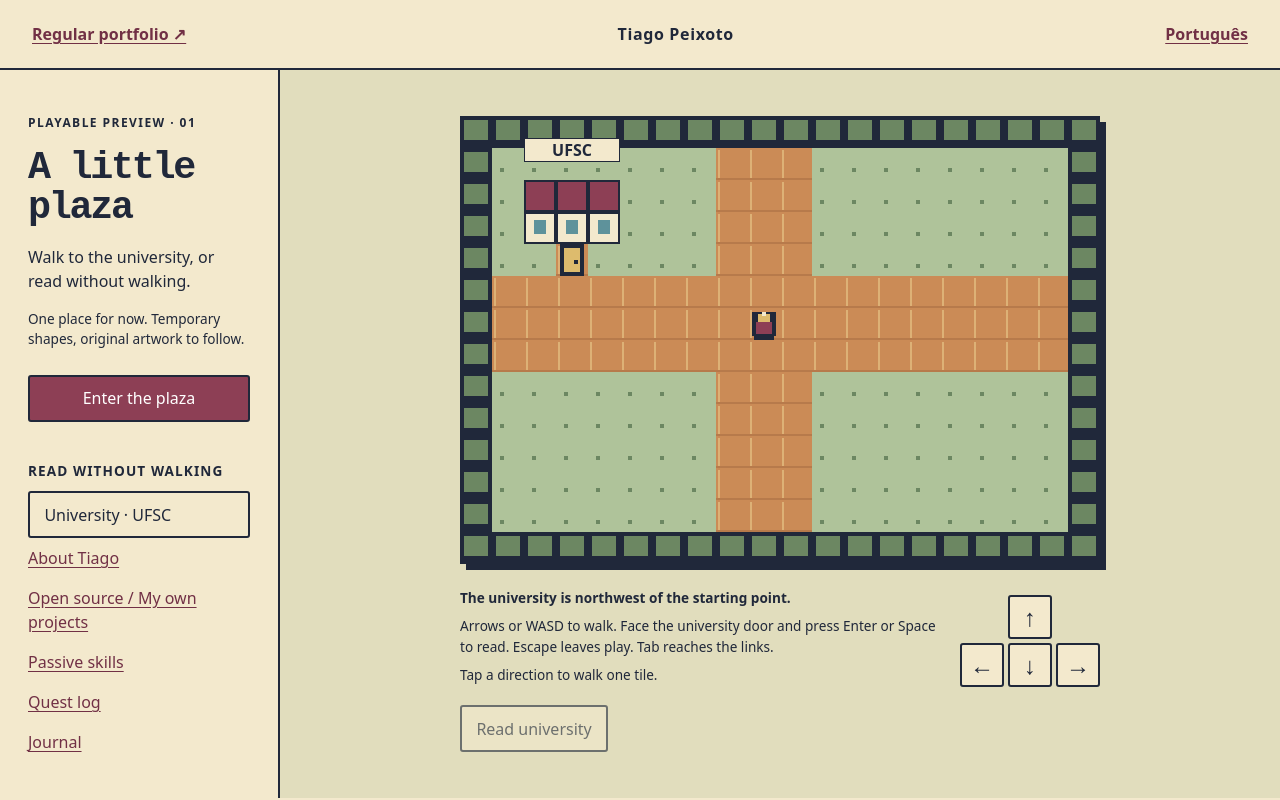
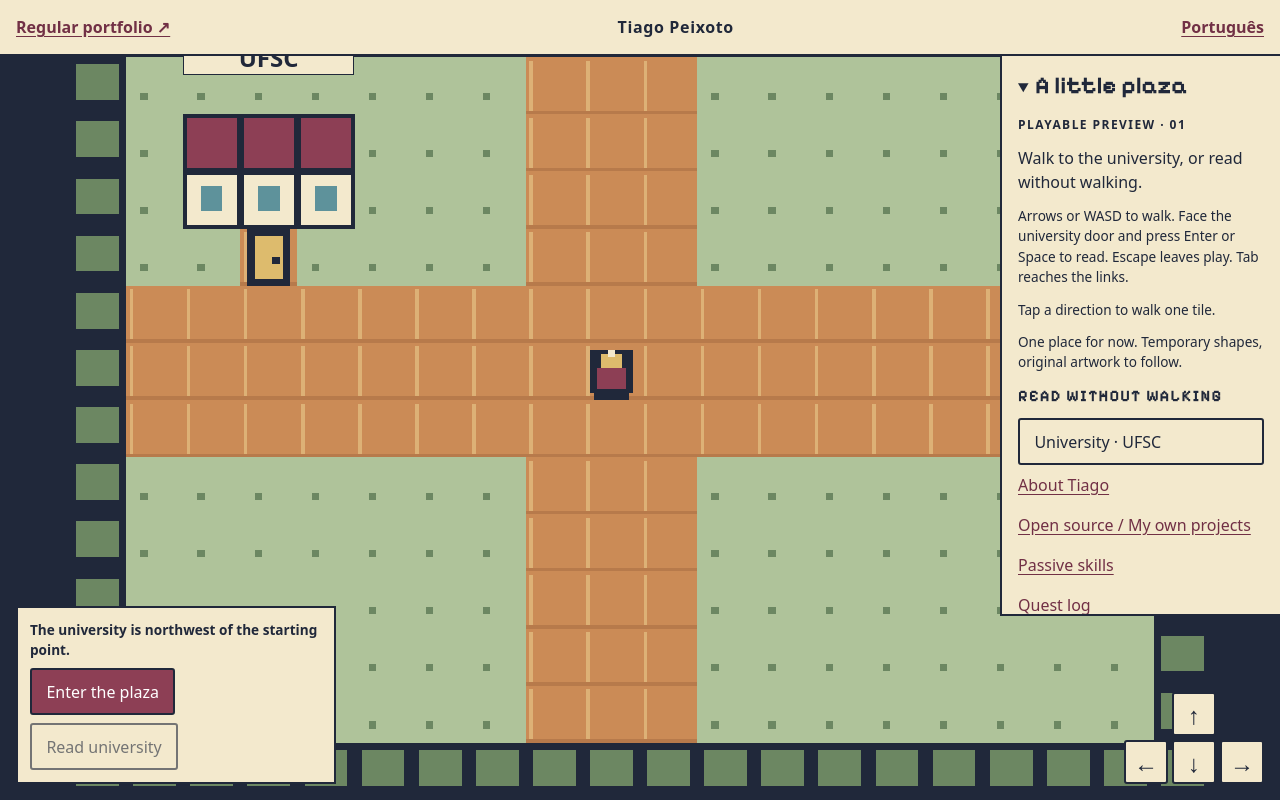
Before and after one commit to tiago-peixoto/website, an Eleventy site: page src/play.liquid in a window 1280 px wide. Built offline with nearby package versions, Linux system fonts and the light colour scheme; Eleventy itself is replaced by a stand-in of ours; files that its build step writes are made by us from their sources.

Commit message:
no-mistakes(review): Make plaza full-screen, add Pixelify, pin C09 wording

```diff
--- a/src/_data/plaza.json
+++ b/src/_data/plaza.json
@@ -24,8 +24,7 @@
     "close": "Back to plaza",
     "near": "University door: Enter or Space to read.",
     "far": "The university is northwest of the starting point.",
-    "fallback": "Exploration is unavailable until the game loads. You can read everything in the regular portfolio.",
-    "noscript": "Exploration needs JavaScript. The regular portfolio does not."
+    "fallback": "Exploration is unavailable until the game loads. You can read everything in the regular portfolio."
   },
   "pt-BR": {
     "root": "../../",
@@ -52,7 +51,6 @@
     "close": "Voltar à praça",
     "near": "Porta da universidade: Enter ou Espaço para ler.",
     "far": "A universidade fica a noroeste do ponto inicial.",
-    "fallback": "A exploração fica indisponível até o jogo carregar. Você pode ler tudo no portfólio tradicional.",
-    "noscript": "A exploração precisa de JavaScript. O portfólio tradicional não."
+    "fallback": "A exploração fica indisponível até o jogo carregar. Você pode ler tudo no portfólio tradicional."
   }
 }
--- a/src/assets/plaza.css
+++ b/src/assets/plaza.css
@@ -1,60 +1,55 @@
-:root { color-scheme: light; font-family: system-ui, sans-serif; color: #20283a; background: #f3e9cd; }
+/* One map tile: the largest size at which the whole 20 by 14 map fits the viewport. */
+:root { --tile: min(5vw, 100svh / 14); color-scheme: light; font-family: system-ui, sans-serif; color: #20283a; background: #20283a; }
 * { box-sizing: border-box; }
 [hidden] { display: none !important; }
-body { margin: 0; min-height: 100svh; }
+body { margin: 0; }
+h1, h2 { font-family: "Pixelify Sans", ui-monospace, monospace; }
 a { color: #713045; text-underline-offset: .2em; }
 a:hover { text-decoration-thickness: 2px; }
 button { font: inherit; color: #20283a; background: #f3e9cd; border: 2px solid #20283a; border-radius: 3px; padding: .65rem .9rem; min-height: 44px; cursor: pointer; }
 button:hover:not(:disabled) { background: #ddbb6d; }
 button:disabled { opacity: .6; cursor: default; }
 :focus-visible { outline: 3px solid #713045; outline-offset: 4px; }
-header { display: flex; align-items: center; justify-content: space-between; flex-wrap: wrap; gap: .5rem 1.5rem; padding: .75rem 2rem; border-bottom: 2px solid #20283a; }
-header a { display: inline-flex; align-items: center; min-height: 44px; font-weight: 650; }
-header span { font-weight: 700; letter-spacing: .04em; }
-main { min-height: calc(100svh - 72px); display: grid; grid-template-columns: 280px minmax(0, 1fr); grid-template-rows: auto 1fr; }
-aside { padding: 2rem 1.75rem 0; border-right: 2px solid #20283a; }
-h1 { font-family: ui-monospace, monospace; font-size: clamp(2rem, 3vw, 3rem); line-height: 1.05; margin: 1rem 0; letter-spacing: -.06em; }
 p { line-height: 1.5; }
 .eyebrow { font-size: .75rem; font-weight: 750; letter-spacing: .12em; }
 .note { font-size: .85rem; }
-#enter { background: #8d3f55; color: #fff; width: 100%; margin: .75rem 0; }
-#enter:hover { background: #713045; }
-.directory { padding: 1rem 1.75rem 2rem; border-right: 2px solid #20283a; grid-column: 1; }
-nav h2 { font-size: .85rem; text-transform: uppercase; letter-spacing: .08em; }
+header, .menu, .status, #fallback { background: #f3e9cd; border: 2px solid #20283a; }
+header, .menu { position: fixed; z-index: 1; }
+header { inset: 0 0 auto; height: 3.5rem; display: flex; align-items: center; justify-content: space-between; gap: 1.5rem; padding: 0 1rem; border-width: 0 0 2px; }
+header a { display: inline-flex; align-items: center; min-height: 44px; font-weight: 650; }
+header span { font-weight: 700; letter-spacing: .04em; }
+/* The right edge and the height limit keep the menu and the direction pad apart, and both off the start tile left of the center. */
+.menu { top: 3.5rem; right: 0; width: min(280px, 100%); max-height: calc(100svh - 15rem); overflow: auto; padding: 0 1rem; border-width: 0 0 2px 2px; }
+summary { padding: .5rem 0; cursor: pointer; }
+h1 { display: inline; font-size: 1.5rem; line-height: 44px; }
+.menu p { margin: 0 0 .75rem; }
+#instructions { font-size: .85rem; }
+nav { padding-bottom: 1rem; }
+nav h2 { font-size: 1rem; text-transform: uppercase; letter-spacing: .08em; }
 nav a { display: block; padding: .5rem 0; line-height: 1.5; }
 nav button { width: 100%; text-align: left; }
-.exploration { grid-column: 2; grid-row: 1 / 3; padding: 2rem; display: grid; align-content: center; background: #e1ddbd; }
-#playable { width: 100%; }
-.map { position: relative; width: min(100%, 640px); margin: 0 auto; box-shadow: 6px 6px 0 #20283a; }
+main { height: 100svh; display: grid; place-items: center; }
+#fallback { align-self: end; max-width: 30rem; margin: 1rem; padding: 1rem; }
+.map { position: relative; width: calc(var(--tile) * 20); }
 canvas { display: block; width: 100%; height: auto; image-rendering: pixelated; }
-.landmark { position: absolute; left: 10%; top: 5%; width: 15%; text-align: center; background: #f3e9cd; border: 1px solid #20283a; font-size: clamp(.65rem, 1.3vw, 1rem); font-weight: 750; pointer-events: none; }
-.controls { max-width: 640px; margin: 1.5rem auto 0; display: grid; grid-template-columns: minmax(0, 1fr) auto; gap: .75rem 1.5rem; align-items: center; }
-.controls p { margin: 0 0 .5rem; font-size: .85rem; }
-#nearby { font-weight: 700; }
-.pad { display: grid; grid-template-columns: repeat(3, 44px); gap: 4px; }
+canvas:focus-visible { outline-color: #ddbb6d; outline-offset: -3px; }
+.landmark { position: absolute; left: 10%; top: 5%; width: 15%; text-align: center; background: #f3e9cd; border: 1px solid #20283a; font-size: clamp(.65rem, calc(var(--tile) * .6), 1.5rem); font-weight: 750; pointer-events: none; }
+.status, .pad { position: fixed; bottom: 1rem; }
+.status { left: 1rem; width: min(20rem, calc(100% - 3rem - 140px)); padding: .75rem; display: flex; flex-wrap: wrap; gap: .5rem; }
+#nearby { flex: 100%; margin: 0; font-size: .85rem; font-weight: 700; }
+#enter { background: #8d3f55; color: #fff; }
+#enter:hover { background: #713045; }
+.pad { right: 1rem; display: grid; grid-template-columns: repeat(3, 44px); gap: 4px; }
 .pad button { padding: 0; width: 44px; height: 44px; font-size: 1.5rem; touch-action: manipulation; }
 [data-direction="up"] { grid-column: 2; }
 [data-direction="left"] { grid-column: 1; }
-#interact { grid-column: 1 / -1; justify-self: start; }
 dialog { width: min(32rem, calc(100% - 2rem)); max-height: calc(100svh - 2rem); padding: 2rem; color: #20283a; background: #f3e9cd; border: 3px solid #20283a; box-shadow: 8px 8px 0 #8d3f55; }
 dialog::backdrop { background: #20283abf; }
 dialog h2 { font-size: 2rem; margin: .75rem 0; }
 dialog form { margin-top: 2rem; }
-@media (min-width: 1400px) and (min-height: 1000px) {
-  .map, .controls { width: min(100%, 960px); max-width: 960px; }
+@media (max-width: 760px) {
+  header { font-size: .85rem; }
+  header span { display: none; }
+  /* Too narrow to sit beside the start tile, so the menu ends two tiles above the center instead. */
+  .menu { max-height: calc(50svh - 3.5rem - var(--tile) * 2); }
 }
-@media (max-width: 760px) {
-  header { padding: .5rem 1rem; font-size: .85rem; }
-  header span { display: none; }
-  main { grid-template-columns: 1fr; }
-  aside { border-right: 0; padding: 1.25rem 1rem; }
-  aside > p { margin: .5rem 0; }
-  h1 { margin: .5rem 0; }
-  #enter { width: auto; }
-  .directory { grid-row: 3; padding: 1rem; border: 0; }
-  nav a { display: inline-block; margin-right: 1rem; }
-  nav button { width: auto; }
-  .exploration { padding: 1.25rem 1rem; grid-column: 1; grid-row: 2; }
-  .controls { gap: .5rem; }
-  .landmark { font-size: .7rem; }
-}
--- a/src/assets/plaza.js
+++ b/src/assets/plaza.js
@@ -62,7 +62,6 @@ if (ctx && typeof dialog.showModal === "function") {
   }
 
   function act(action, opener = document.activeElement) {
-    if (document.hidden) return;
     state = update(state, action);
     if (state.panel && !dialog.open) {
       returnFocus = opener;
@@ -102,5 +101,5 @@ if (ctx && typeof dialog.showModal === "function") {
   document.querySelector("#fallback").hidden = true;
   document.querySelector("#playable").hidden = false;
   document.querySelector("#university-link").hidden = false;
-  enter.hidden = false;
+  document.querySelector("#how").hidden = false;
 }
--- a/src/play.liquid
+++ b/src/play.liquid
@@ -14,6 +14,9 @@ eleventyExcludeFromCollections: true
 <meta name="viewport" content="width=device-width, initial-scale=1">
 <meta name="robots" content="noindex">
 <title>{{ p.title }} - {{ site.name }}</title>
+<link rel="preconnect" href="https://fonts.googleapis.com">
+<link rel="preconnect" href="https://fonts.gstatic.com" crossorigin>
+<link href="https://fonts.googleapis.com/css2?family=Pixelify+Sans:wght@400..700&display=swap" rel="stylesheet">
 <link rel="stylesheet" href="{{ p.root }}assets/plaza.css">
 <link rel="icon" href="{{ p.root }}assets/ball.svg" type="image/svg+xml">
 <script type="module" src="{{ p.root }}assets/plaza.js"></script>
@@ -24,39 +27,16 @@ eleventyExcludeFromCollections: true
   <span>{{ site.name }}</span>
   <a href="{{ p.other }}" lang="{{ p.otherLang }}" hreflang="{{ p.otherLang }}">{{ p.otherName }}</a>
 </header>
-<main>
-  <aside>
-    <p class="eyebrow">{{ p.preview }}</p>
-    <h1>{{ p.title }}</h1>
-    <p>{{ p.intro }}</p>
-    <p class="note">{{ p.note }}</p>
-    <button id="enter" hidden>{{ p.enter }}</button>
-  </aside>
-  <section class="exploration" aria-label="{{ p.title }}">
-    <p id="fallback">{{ p.fallback }} <a href="../">{{ p.portfolio }}</a></p>
-    <noscript><p>{{ p.noscript }} <a href="../">{{ p.portfolio }}</a></p></noscript>
-    <div id="playable" hidden>
-      <div class="map">
-        <canvas id="plaza" width="320" height="224" tabindex="0" aria-label="{{ p.map }}" aria-describedby="instructions">{{ p.map }}</canvas>
-        <span class="landmark">{{ university.name }}</span>
-      </div>
-      <div class="controls">
-        <div>
-          <p id="nearby" role="status" data-near="{{ p.near }}" data-far="{{ p.far }}">{{ p.far }}</p>
-          <p id="instructions">{{ p.instructions }}</p>
-          <p class="note">{{ p.touch }}</p>
-        </div>
-        <div class="pad" role="group" aria-label="{{ p.touch }}">
-          <button data-direction="up" aria-label="{{ p.up }}">↑</button>
-          <button data-direction="left" aria-label="{{ p.left }}">←</button>
-          <button data-direction="down" aria-label="{{ p.down }}">↓</button>
-          <button data-direction="right" aria-label="{{ p.right }}">→</button>
-        </div>
-        <button id="interact" disabled>{{ p.open }}</button>
-      </div>
-    </div>
-  </section>
-  <nav class="directory" aria-label="{{ p.directory }}">
+<details class="menu" open>
+  <summary><h1>{{ p.title }}</h1></summary>
+  <p class="eyebrow">{{ p.preview }}</p>
+  <p>{{ p.intro }}</p>
+  <div id="how" hidden>
+    <p id="instructions">{{ p.instructions }}</p>
+    <p class="note">{{ p.touch }}</p>
+  </div>
+  <p class="note">{{ p.note }}</p>
+  <nav aria-label="{{ p.directory }}">
     <h2>{{ p.directory }}</h2>
     <button id="university-link" hidden>{{ p.university }} · {{ university.name }}</button>
     <a href="../">{{ p.about }}</a>
@@ -65,6 +45,26 @@ eleventyExcludeFromCollections: true
     <a href="../#quests">{{ t.quests_h }}</a>
     <a href="{{ p.root }}posts/">{{ t.journal_h }}</a>
   </nav>
+</details>
+<main aria-label="{{ p.title }}">
+  <p id="fallback">{{ p.fallback }} <a href="../">{{ p.portfolio }}</a></p>
+  <div id="playable" hidden>
+    <div class="map">
+      <canvas id="plaza" width="320" height="224" tabindex="0" aria-label="{{ p.map }}" aria-describedby="instructions">{{ p.map }}</canvas>
+      <span class="landmark">{{ university.name }}</span>
+    </div>
+    <div class="status">
+      <p id="nearby" role="status" data-near="{{ p.near }}" data-far="{{ p.far }}">{{ p.far }}</p>
+      <button id="enter">{{ p.enter }}</button>
+      <button id="interact" disabled>{{ p.open }}</button>
+    </div>
+    <div class="pad" role="group" aria-label="{{ p.touch }}">
+      <button data-direction="up" aria-label="{{ p.up }}">↑</button>
+      <button data-direction="left" aria-label="{{ p.left }}">←</button>
+      <button data-direction="down" aria-label="{{ p.down }}">↓</button>
+      <button data-direction="right" aria-label="{{ p.right }}">→</button>
+    </div>
+  </div>
 </main>
 <dialog aria-labelledby="university-title" aria-describedby="degree">
   <p class="eyebrow">{{ p.university }} · {{ university.dates }}</p>
```
Also changed, not shown: check-plaza.js (+9 -5 lines).
